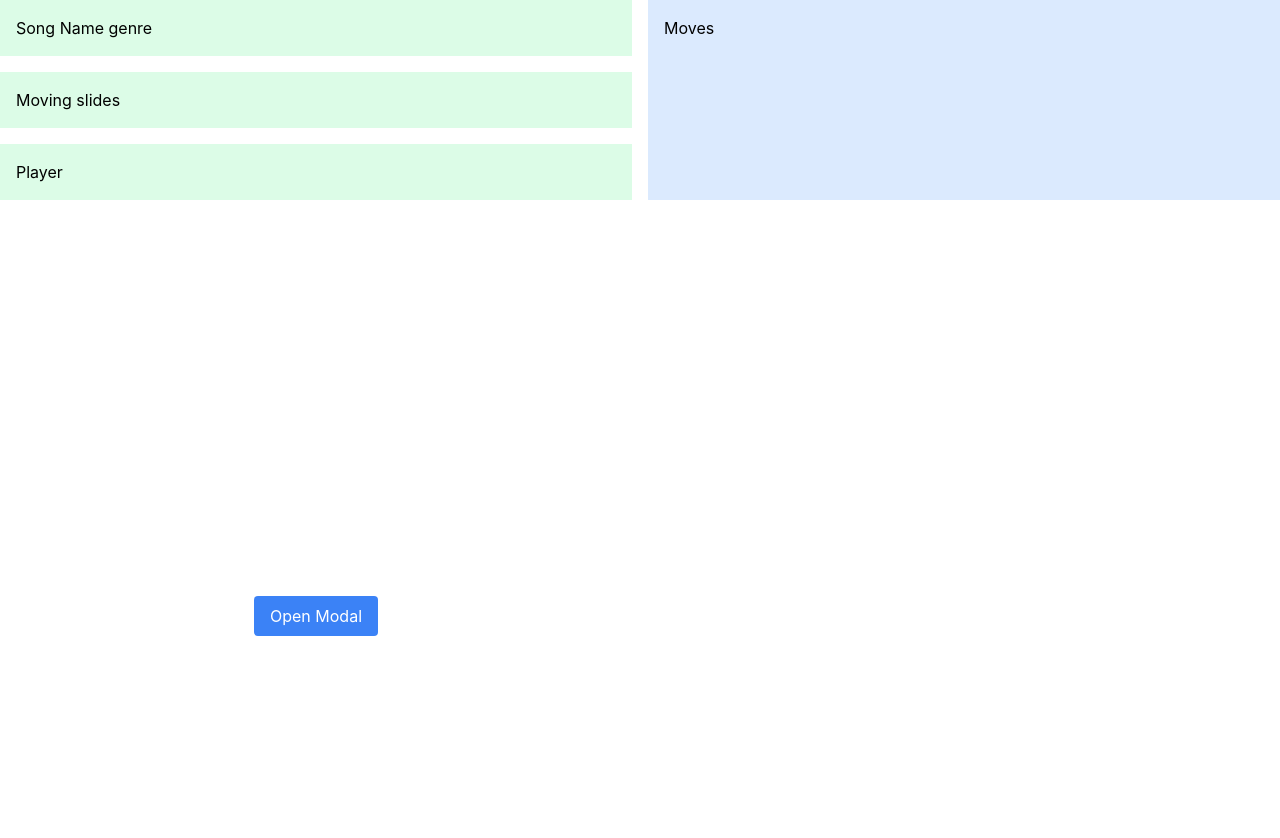
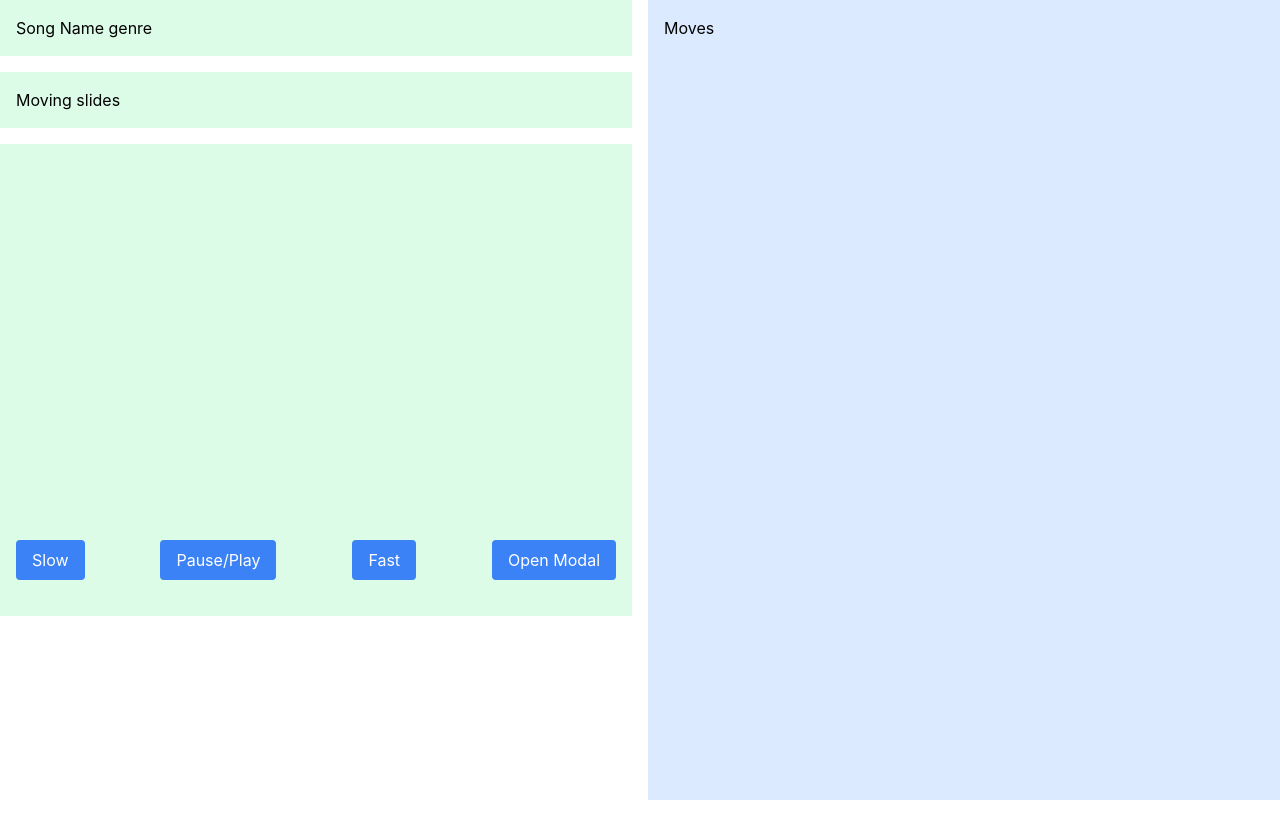
Before and after one commit to Yun505/JVXH_MIT_HACK, a React (Create React App) app in the folder my-project/: page / in a window 1280 px wide. Shown: the top 838 px of the page. After the commit the page ends 800 px from the top, so only its background shows below. Built offline with nearby package versions, Linux system fonts and the light colour scheme.

Commit message:
Added Pause and Play

```diff
--- a/my-project/src/App.js
+++ b/my-project/src/App.js
@@ -16,13 +16,12 @@ function App() {
             <p>Moving slides</p>
           </div>
           <div class="bg-green-100 p-4">
-            <p>Player</p>
+            <Player />
           </div>
         </div>
         <div class="bg-blue-100 p-4">
           <p>Moves</p>
         </div>
-        <Upload/>
       </div>
 
 
--- a/my-project/src/components/Player.js
+++ b/my-project/src/components/Player.js
@@ -1,9 +1,36 @@
 import '../App.css';
+import Upload from './Upload.js';
+import ReactPlayer from 'react-player'
+import 'boxicons'
+import { Button, useState } from 'react';
 
 
-function Player() {
+function Player(props, song_name, song_genre, ) {
+  const [pause, setPause] = useState(true);
+  const [speed, setSpeed] = useState(1);
+
   return (
     <div>
+      <div>
+        <ReactPlayer
+          url='https://www.youtube.com/watch?v=LXb3EKWsInQ'
+          playing={pause}
+          playbackRate={speed}
+          width="100%"
+        />
+      </div>
+
+      <div className="flex justify-between my-5">
+        <div className="px-4 py-2 bg-blue-500 text-white rounded"><button onClick={() => setSpeed(Math.max(0.25, speed - 0.25))}>Slow</button></div>
+
+        <div className="px-4 py-2 bg-blue-500 text-white rounded"><button onClick={() => setPause(!pause)}>Pause/Play</button></div>
+
+        <div className="px-4 py-2 bg-blue-500 text-white rounded"><button onClick={() => setSpeed(Math.min(3, speed + 0.25))}>Fast</button></div>
+
+        <Upload />
+      </div>
+
+
 
     </div>
 
--- a/my-project/src/components/Upload.js
+++ b/my-project/src/components/Upload.js
@@ -11,7 +11,7 @@ function Upload() {
   };
 
   return (
-    <div className="flex justify-center items-center h-screen">
+    <div className="flex justify-center items-center">
       {/* Button to open modal */}
       <button
         onClick={() => setIsModalOpen(true)}
--- a/my-project/src/components/VideoInteraction.js
+++ /dev/null
@@ -1,13 +0,0 @@
-import '../App.css';
-
-
-function VideoInteraction(props) {
-  return (
-    <div>
-
-    </div>
-
-  );
-}
-
-export default VideoInteraction;
```
